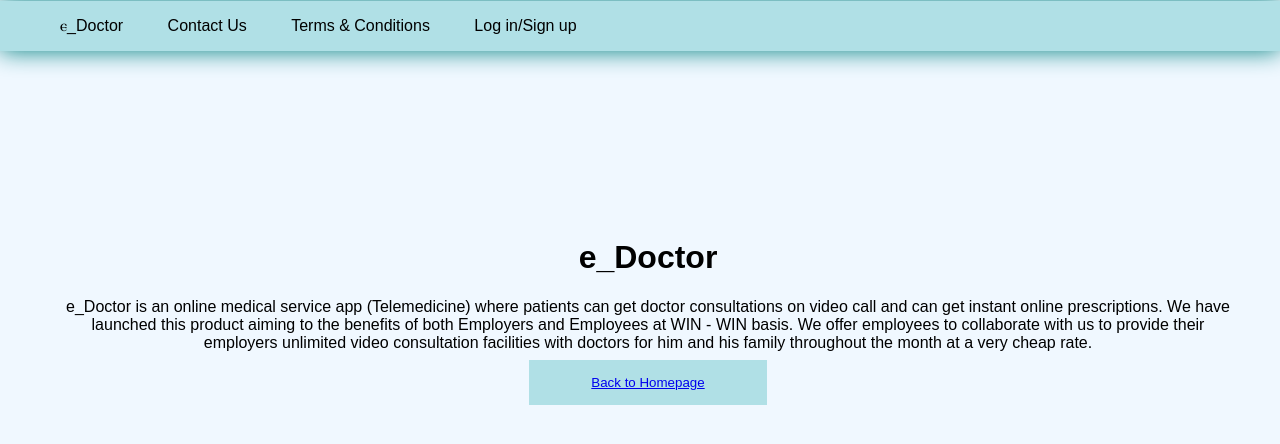
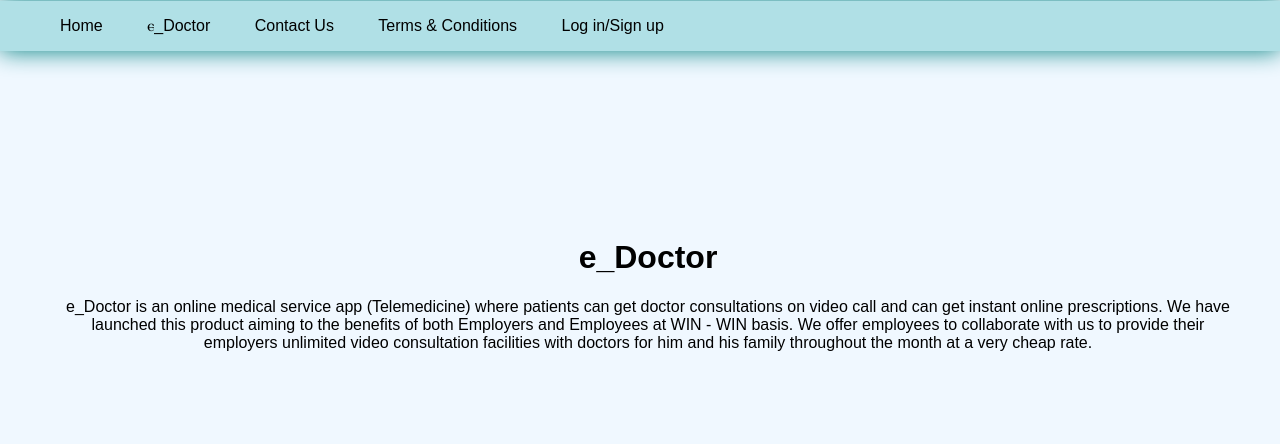
Before and after one commit to TAnjum-01/final_Project_e_Doctor, a Django app: page /about_us/ in a window 1280 px wide. Shown: the top 444 px of the page. Run offline with Django 4.2, Linux system fonts and the light colour scheme.

Commit message:
Change in templates

```diff
--- a/appointment/views.py
+++ /dev/null
@@ -1,3 +0,0 @@
-from django.shortcuts import render
-
-# Create your views here.
--- a/doctor/templates/doctors_info.html
+++ b/doctor/templates/doctors_info.html
@@ -113,9 +113,8 @@ Update your profile
 <li><a class="active" href="{% url 'doctors_profile' %}">Previous page</a></li>
 <li><a class="active" href="{% url 'logout' %}">Logout</a></li>
 <li> <a class="active" href="{% url 'homepage' %}">Back to Home</a></li>
-
 </ul>
-<div class="topnav">
+</div>
 </header>
 <form method = "POST">
     <fieldset>
--- a/e_Doctor/templates/about_us.html
+++ b/e_Doctor/templates/about_us.html
@@ -11,5 +11,4 @@
  on video call and can get instant online prescriptions. We have launched this product aiming to the benefits of both
  Employers and Employees at WIN - WIN basis. We offer employees to collaborate with us to provide their employers
  unlimited video consultation facilities with doctors for him and his family throughout the month at a very cheap rate.<br>
-<button type="submit"><a href="{% url 'homepage' %}">Back to Homepage</a></button></div>
  {% endblock content %}
--- a/e_Doctor/templates/base.html
+++ b/e_Doctor/templates/base.html
@@ -57,14 +57,15 @@ text-decoration: none;
 <Body>
 
 <header>
- <p class="topnav">
+ <div class="topnav">
 <ul>
+<li><a class="active" href="{% url 'homepage' %}">Home</a></li>
 <li><a class="active" href="{% url 'about_us' %}">ⲉ_Doctor</a></li>
 <li><a class="active" href="{% url 'contact_us' %}"> Contact Us</a></li>
 <li><a class="active" href="{% url 'terms_&_conditions' %}"> Terms & Conditions </a></li>
 <li> <a class="active" href="{% url 'login' %}">Log in/Sign up</a></li>
 </ul>
-<p class="topnav">
+</div>
 </header>
 <div style="padding-left:16px">
   {% block content %}
--- a/e_Doctor/templates/contact_us.html
+++ b/e_Doctor/templates/contact_us.html
@@ -1,5 +1,4 @@
 {% extends 'base.html' %}
-
 <html lang="en">
 <head>
 	<title>Contact Us</title>
@@ -11,7 +10,6 @@
 <p>Address: House # 13/A(4th Floor, Road#35, Dhaka 1212</p>
 <p>Contact Number:  10606, +8801766662525</p>
 <p>Email: info@e_Doctor.com</p>
-<button type="submit"><a href="{% url 'homepage' %}">Back to Homepage</a></button>
 </div>
 </body>
 </html>
--- a/e_Doctor/templates/register.html
+++ b/e_Doctor/templates/register.html
@@ -4,7 +4,7 @@
 <head>
 	<meta charset="utf-8">
 	<meta name="viewport" content="width=device-width, initial-scale=1">
-	<title>Multi User Register</title>
+	<title>Register</title>
 </head>
 <style>
 body{
--- a/e_Doctor/views.py
+++ b/e_Doctor/views.py
@@ -76,9 +76,11 @@ def register(request):
             login(request, user)
             messages.success(request, "Registration successful.")
             return redirect('login')
-    messages.error(request, "Unsuccessful registration. Invalid information.")
-    form = NewUserForm()
-    return render(request=request, template_name="register.html", context={"register_form": form})
+        else:
+            messages.error(request, "Unsuccessful registration. Invalid information.")
+    else:
+            form = NewUserForm()
+            return render(request=request, template_name="register.html", context={"register_form": form})
 
 
 def login_request(request):
--- a/pythonProject/settings.py
+++ b/pythonProject/settings.py
@@ -139,3 +139,5 @@ DEFAULT_AUTO_FIELD = 'django.db.models.BigAutoField'
 DEFAULT = '/accounts/login/'
 
 EMAIL_BACKEND = 'django.core.mail.backends.console.EmailBackend'
+
+CRISPY_TEMPLATE_PACK = 'bootstrap4'
--- a/pythonProject/urls.py
+++ b/pythonProject/urls.py
@@ -19,7 +19,7 @@ import django.contrib.auth.views as auth_views
 import e_Doctor.views
 import doctor.views as doctor_views
 import patient.views as patient_views
-
+import prescription.views as prescription_views
 
 urlpatterns = [
     path('admin/', admin.site.urls),
@@ -36,8 +36,9 @@ urlpatterns = [
     path('patients_prev_rec/', e_Doctor.views.patients_prev_rec, name='patients_prev_rec'),
     path('login/', auth_views.LoginView.as_view(template_name='login.html'), name='login'),
     path("logout/", auth_views.LogoutView.as_view(template_name='logout.html'), name='logout'),
-
     path('doctors_info/', doctor_views.doctor, name='doctors_info'),
     path('patients_info/', patient_views.patient, name='patients_info'),
+    path('prescription/', prescription_views.prescription, name='prescription'),
+
 
 ]
```
Also changed, not shown: prescription/views.py (+17 -1 lines), db.sqlite3.
